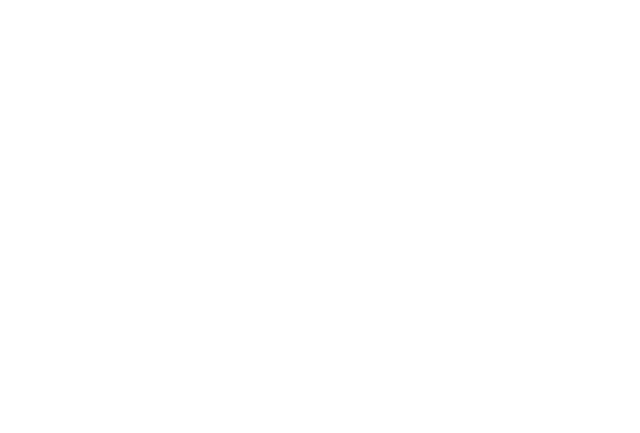
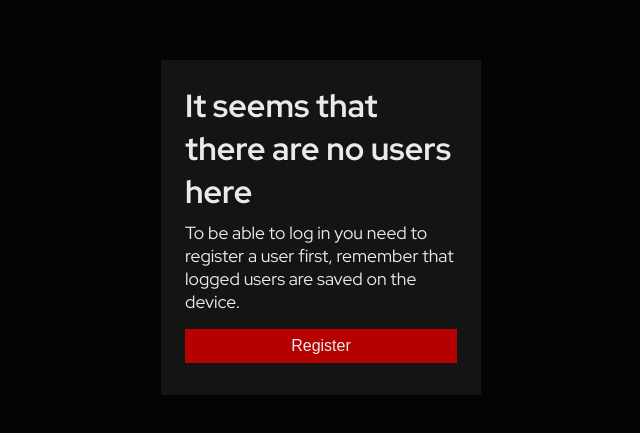
Before and after one commit to veD-tnayrB/Starflix, a React (Create React App) app: page /login/users-not-found in a window 1280 px wide. Before the commit this address had no page. Shown: the part 173-606 px from the top of the page, without its empty margins (319-959 px from the left). Built offline with nearby package versions, Linux system fonts and the light colour scheme.

Commit message:
😊Features: Added an error message when trying to enter the login page and there are no existing users, some routes have been renamed to be more intuitive

```diff
--- a/src/App.js
+++ b/src/App.js
@@ -1,25 +1,34 @@
 import React from 'react';
-import { Routes, Route} from 'react-router-dom';
+import { Routes, Route, Navigate } from 'react-router-dom';
+
+import ProtectedRoutes from './components/protectedRoutes';
+import Home from './pages/home';
+import SignUp from './pages/signUp';
+
+import LogIn from './pages/LogIn';
+import LoginForm from './pages/LogIn/components/loginForm';
+import UsersNotFound from './pages/LogIn/components/usersNotFound';
+
 import './assets/scss/app.scss';
 
-import Home from './pages/home';
-import SignUp from './pages/signUp';
-import LogIn from './pages/LogIn';
-import LoginForm from './pages/LogIn/components/loginForm';
-
-import ProtectedRoutes from './components/ProtectedRoutes';
 
 const App = () => {
 
     return (
         <Routes>
-            <Route path="/" element={<SignUp />} />
-            <Route path="/log-in/" element={<LogIn />}>
-                <Route path=":userName" element={<LoginForm />} />
-            </Route>
-            <Route element={<ProtectedRoutes />} >
-                <Route path="/home" element={<Home />} />
-            </Route>
+                <Route path="/signup" element={<SignUp />} />
+                <Route path="/login/" element={<LogIn />}>
+                    <Route path=":userName" element={<LoginForm />} />
+                    <Route path="users-not-found" element={<UsersNotFound />} />
+                </Route>
+                <Route path="/*" element={<Navigate to="/signup" />} />
+
+
+
+                <Route element={<ProtectedRoutes />}>
+                    <Route path="/home" element={<Home />} />
+                    <Route path="/*" element={<Navigate to="/home" />} />
+                </Route>
         </Routes>
     )
 }
--- a/src/components/modal/index.jsx
+++ b/src/components/modal/index.jsx
@@ -1,14 +1,16 @@
 import { useNavigate } from 'react-router-dom';
 import './modal.scss';
 
-const Modal = ({ children }) => {
+const Modal = ({ children, isCanceleable = true }) => {
     const navigateTo = useNavigate();
 
     const closeModal = (event) => {
-        const { className } = event.target;
+        if (isCanceleable) {
+            const { className } = event.target;
 
-        if (className === 'modal-window') {
-            navigateTo(-1, { replace: true });
+            if (className === 'modal-window') {
+                navigateTo(-1, { replace: true });
+            }
         }
     }
 
--- a/src/components/ProtectedRoutes.jsx
+++ b/src/components/protectedRoutes/index.jsx
@@ -1,16 +1,16 @@
 import React from 'react';
 import { Outlet, Navigate } from 'react-router-dom';
-import useAuth from '../hooks/useAuth';
+import useAuth from '../../hooks/useAuth';
 
 const ProtectedRoutes = () => {
-    const isAuth = useAuth();
+    const isUserLogged = useAuth();
 
     return (
-        <div>
+        <>
             {
-                isAuth ? <Outlet /> : <Navigate to='/' />
+                isUserLogged ? <Outlet /> : <Navigate to="/" />
             }
-        </div>
+        </>
     )
 }
 
--- a/src/contexts/userContext.js
+++ b/src/contexts/userContext.js
@@ -12,18 +12,19 @@
 
 const UserProvider = ({ children }) => {
     const [currentUser, setCurrentUser] = useState(initialUserValue);
+    console.log(currentUser)
 
 
-    const setLoggedUser = ({ name, lastName, userName, userImage, password, id }) => (
-        {
+    const setLoggedUser = ({ name, lastName, userName, userImage, password, id }) => {
+        setCurrentUser({
             name: name,
             lastName: lastName,
             userName: userName,
             userImage: userImage,
             password: password,
             id: id
-        }
-    )
+        })
+    }
 
     const logout = () => {
         setCurrentUser(initialUserValue);
--- a/src/hooks/useAuth.js
+++ b/src/hooks/useAuth.js
@@ -1,9 +1,11 @@
-import { useContext } from 'react';
+import React, { useContext } from 'react';
 import { UserContext } from '../contexts/userContext';
 
 const useAuth = () => {
     const {currentUser} = useContext(UserContext);
-    return currentUser.username !== '' && currentUser.sessionID !== '';
+    const isUserLogged = Object.keys(currentUser).every(prop => currentUser[prop] !== '');
+
+    return isUserLogged;
 }
 
 export default useAuth;
--- a/src/pages/LogIn/components/loginForm/index.jsx
+++ b/src/pages/LogIn/components/loginForm/index.jsx
@@ -18,15 +18,7 @@
 
 
     useEffect(() => {
-        const userInfo = getUser(userName)
-
-        if (!userInfo) {
-            navigateTo('/', { replace: true });
-
-        } else {
-            setUserData(userInfo);
-
-        }
+        setUserData(getUser(userName))
     }, [])
 
     const updateValue = (event) => {
--- /dev/null
+++ b/src/pages/LogIn/components/usersNotFound/index.jsx
@@ -0,0 +1,34 @@
+import React from 'react';
+import { useNavigate } from 'react-router-dom';
+
+import Modal from '../../../../components/modal';
+
+import './usersnotfound.scss';
+
+const UsersNotFound = () => {
+    const navigateTo = useNavigate();
+
+    return (
+        <main className="users-not-found-page">
+            <Modal isCanceleable={false}>
+                <article>
+                    <h1>It seems that there are no users here</h1>
+
+                    <p>
+                        To be able to log in you need to register a user first,
+                        remember that logged users are saved on the device.
+                    </p>
+
+                    <button
+                     className="main-button"
+                     onClick={() => navigateTo('/signup')}
+                    >
+                        Register
+                    </button>
+                </article>
+            </Modal>
+        </main>
+    )
+}
+
+export default UsersNotFound;
--- /dev/null
+++ b/src/pages/LogIn/components/usersNotFound/usersnotfound.scss
@@ -0,0 +1,25 @@
+@use '../../../../assets/scss/variables';
+
+.users-not-found-page {
+    .modal-window {
+        article {
+            background: variables.$Dark-Gray;
+            width: 20rem;
+            padding: 1.5rem;
+
+            h1 {
+                font-size: 2rem;
+            }
+
+            p {
+                font-size: 1.1rem;
+                margin: .5rem 0;
+            }
+
+            .main-button {
+                font-size: 1rem;
+                width: 100%;
+            }
+        }
+    }
+}
--- a/src/pages/LogIn/index.jsx
+++ b/src/pages/LogIn/index.jsx
@@ -11,7 +11,11 @@
     const navigateTo = useNavigate();
 
     useEffect(() => {
-        setLoggedUsersList(getAllUsers());
+        const userInfo = getAllUsers();
+
+        userInfo.length > 0 ?
+        setLoggedUsersList(userInfo) :
+        navigateTo('users-not-found');
     }, [])
 
     const usersElements = loggedUsersList.map(user => (
@@ -29,14 +33,15 @@
                 </ol>
 
                 <button
-                 className="secondary-button"
-                 onClick={() => navigateTo("/")}
+                    className="secondary-button"
+                    onClick={() => navigateTo("/signup")}
                 >
                     Sign Up
                 </button>
             </div>
             <Outlet />
         </main>
+
     )
 }
 
--- a/src/pages/home/index.jsx
+++ b/src/pages/home/index.jsx
@@ -1,9 +1,15 @@
 import React from 'react';
+import { useNavigate } from 'react-router-dom';
 
 const Home = () => {
+    const navigateTo = useNavigate();
+    // This is temporal :D
 
     return (
-        <h1>This is home!</h1>
+        <>
+            <h1>This is home!</h1>
+            <button onClick={() => navigateTo('/qwewqewewe')}>Go Sign Up Page</button>
+        </>
     )
 }
 
--- a/src/pages/signUp/components/registerForm/index.jsx
+++ b/src/pages/signUp/components/registerForm/index.jsx
@@ -15,11 +15,11 @@
         password: '',
         confirmPassword: '',
         userImage: getUserRandomImage(),
-        id: uniqid()
+        id: uniqid() // This generate a uniq id for each user
     })
     const navigateTo = useNavigate();
     const { setLoggedUser } = useContext(UserContext);
-    const thisUserAlreadyExist = useMemo(() => isExistingUser(userData), [userData.userName])
+    const thisUserAlreadyExist = useMemo(() => isExistingUser(userData), [userData.userName]);
 
 
     // Create the local storage if it doesnt already exists
@@ -43,16 +43,16 @@
         event.preventDefault();
 
         saveUser(userData);
-        setLoggedUser(() => userData);
+        setLoggedUser(userData);
         navigateTo('/home');
 
     }
 
     // This are the rules for each input value
-    const isNameCorrect = /^[A-Z]{1,1}[a-z]{2}/.test(userData.name);
-    const isLastNameCorrect = /^[A-Z]{1,1}[a-z]{2}/.test(userData.lastName);
-    const isUserNameCorrect = /[\w]{5}/.test(userData.userName);
-    const isPasswordCorrect = /[\w]{8}/.test(userData.password);
+    const isNameCorrect = /^[A-Z]{1,1}[a-z]{2}[\S]*$/.test(userData.name);
+    const isLastNameCorrect = /^[A-Z]{1,1}[a-z]{2}[\S]*$/.test(userData.lastName);
+    const isUserNameCorrect = /^[\w]{5}[\S]*$/.test(userData.userName);
+    const isPasswordCorrect = /^[\w]{8}[\S]*$/.test(userData.password);
     const isPasswordEqual = userData.password === userData.confirmPassword;
 
     // Disable the "sign up button" if some rule is false
@@ -136,7 +136,7 @@
                         Already logged in to this device?
                         <Link
                          className="loggin-link"
-                         to="/log-in"
+                         to="/login"
                         >
                             Log in
                         </Link>
```
